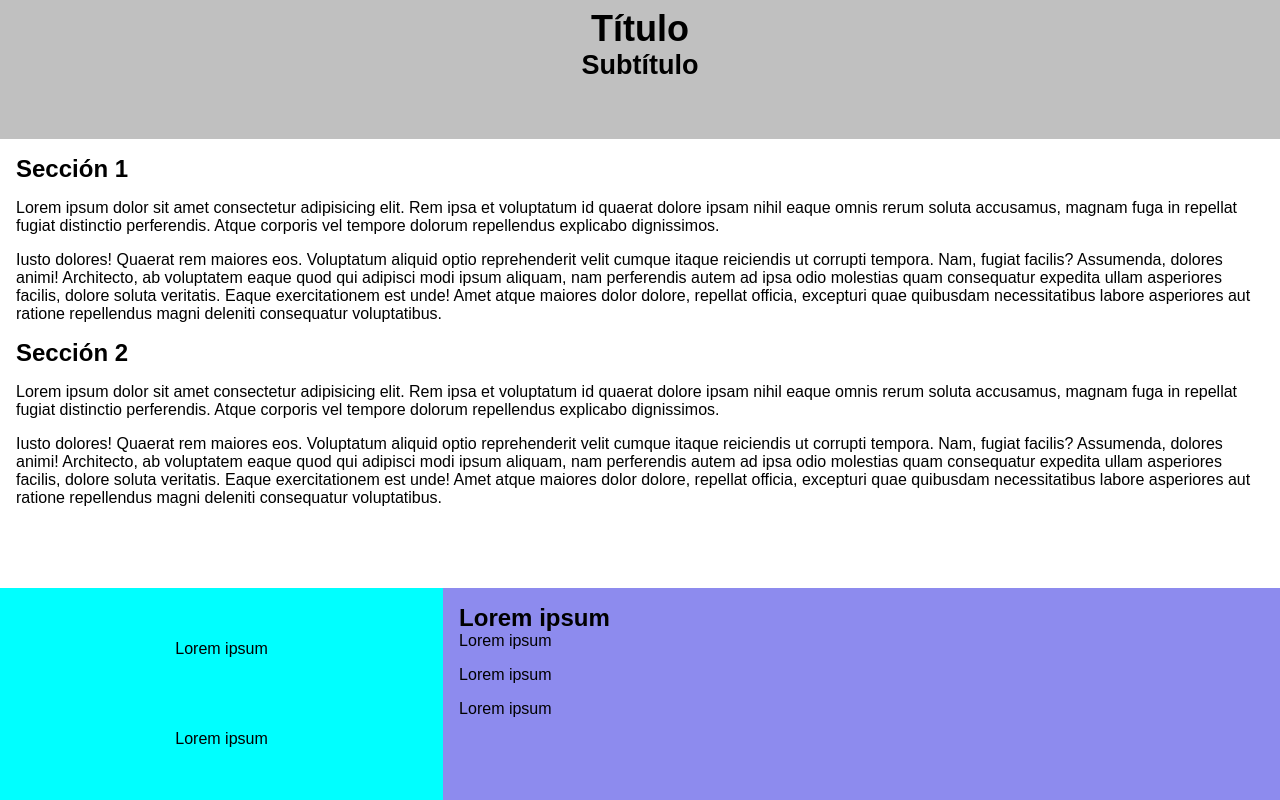
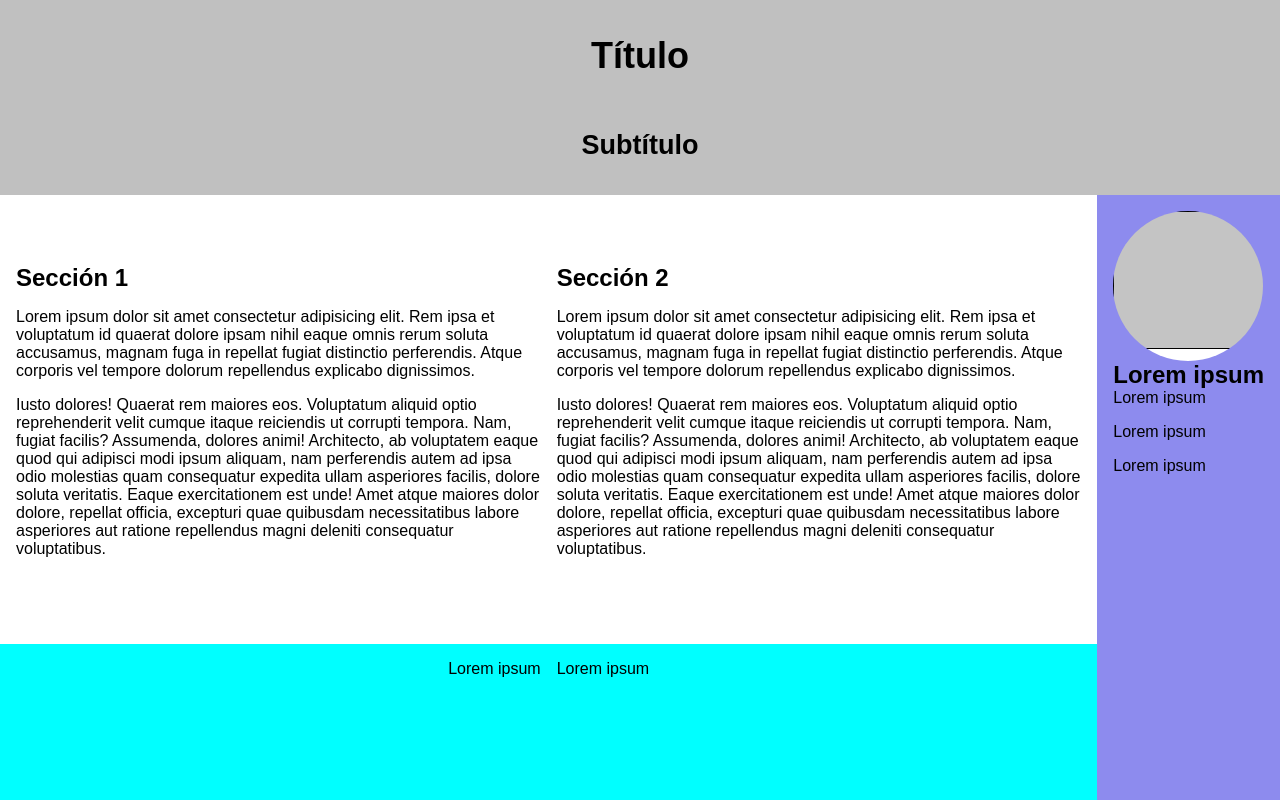
Before and after one commit to yassscoder/Exercises-CSS, a plain HTML site: page 3-AreasGrid/index.html in a window 1280 px wide. Drawn offline with Linux system fonts and the light colour scheme.

Commit message:
feat(AreasGrid): finished principal desktop layout, should fix header height

```diff
--- a/3-AreasGrid/index.html
+++ b/3-AreasGrid/index.html
@@ -61,7 +61,7 @@
       <p>Lorem ipsum</p>
     </footer>
     <aside>
-      <h2>Lorem ipsum</h2>
+      <h2 class="aside-title">Lorem ipsum</h2>
       <p>Lorem ipsum</p>
       <p>Lorem ipsum</p>
       <p>Lorem ipsum</p>
--- a/3-AreasGrid/style.css
+++ b/3-AreasGrid/style.css
@@ -16,7 +16,8 @@ body {
 header {
   grid-area: header;
   background-color: silver;
-  text-align: center;
+  display: grid;
+  place-items: center;
   font-size: large;
   padding: 0.5rem;
 }
@@ -56,3 +57,31 @@ footer,
 aside {
   padding: 1rem;
 }
+
+@media (min-width: 1200px) {
+  body {
+    grid-template-areas:
+      "header header header header"
+      "main main main aside"
+      "footer footer footer aside";
+  }
+  main {
+    display: flex;
+    align-items: center;
+    gap: 1rem;
+  }
+  footer {
+    flex-direction: row;
+    align-items: flex-start;
+    justify-content: center;
+    gap: 1rem;
+  }
+  .aside-title::before {
+    content: "";
+    background: url("./images/Desktop.png");
+    display: block;
+    height: 150px;
+    width: 150px;
+    border-radius: 50%;
+  }
+}
```
